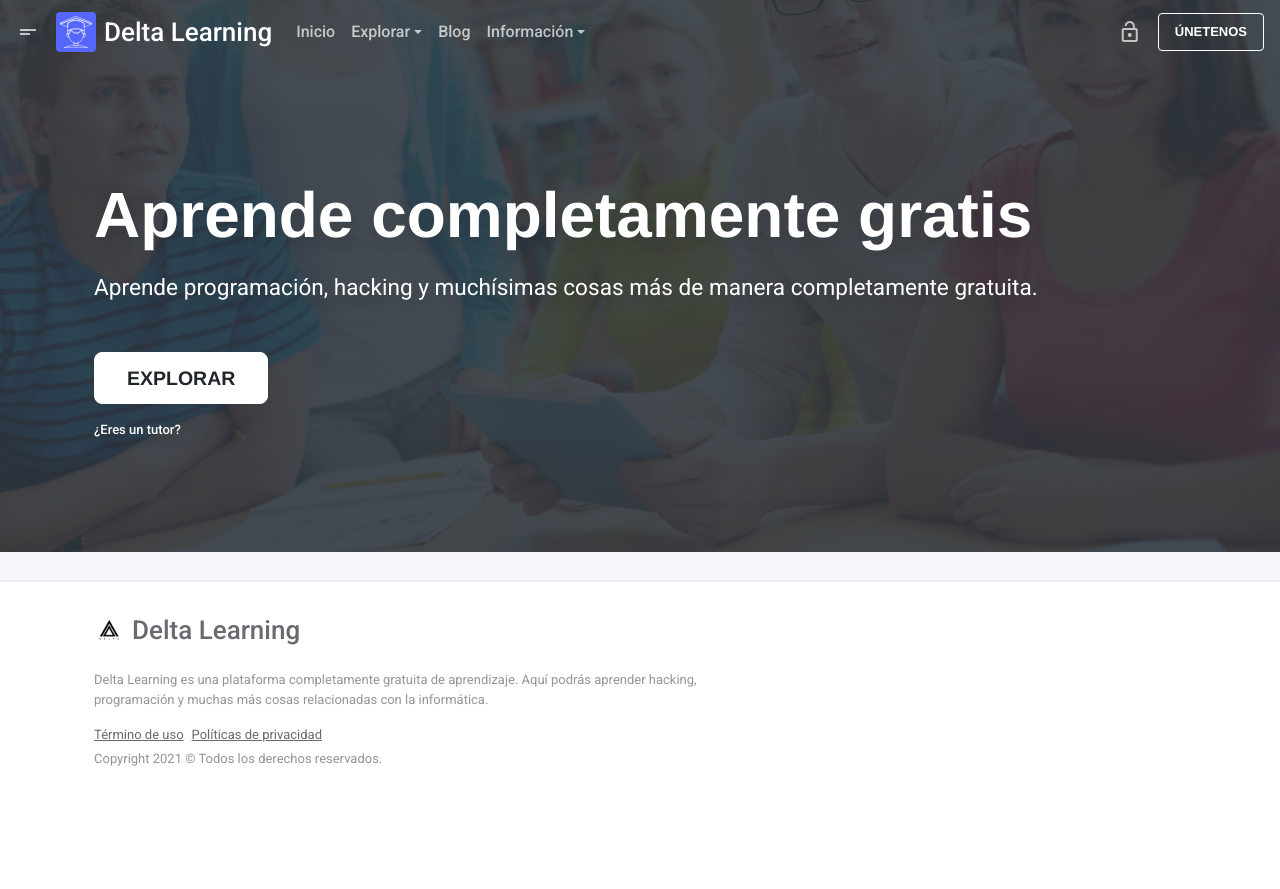
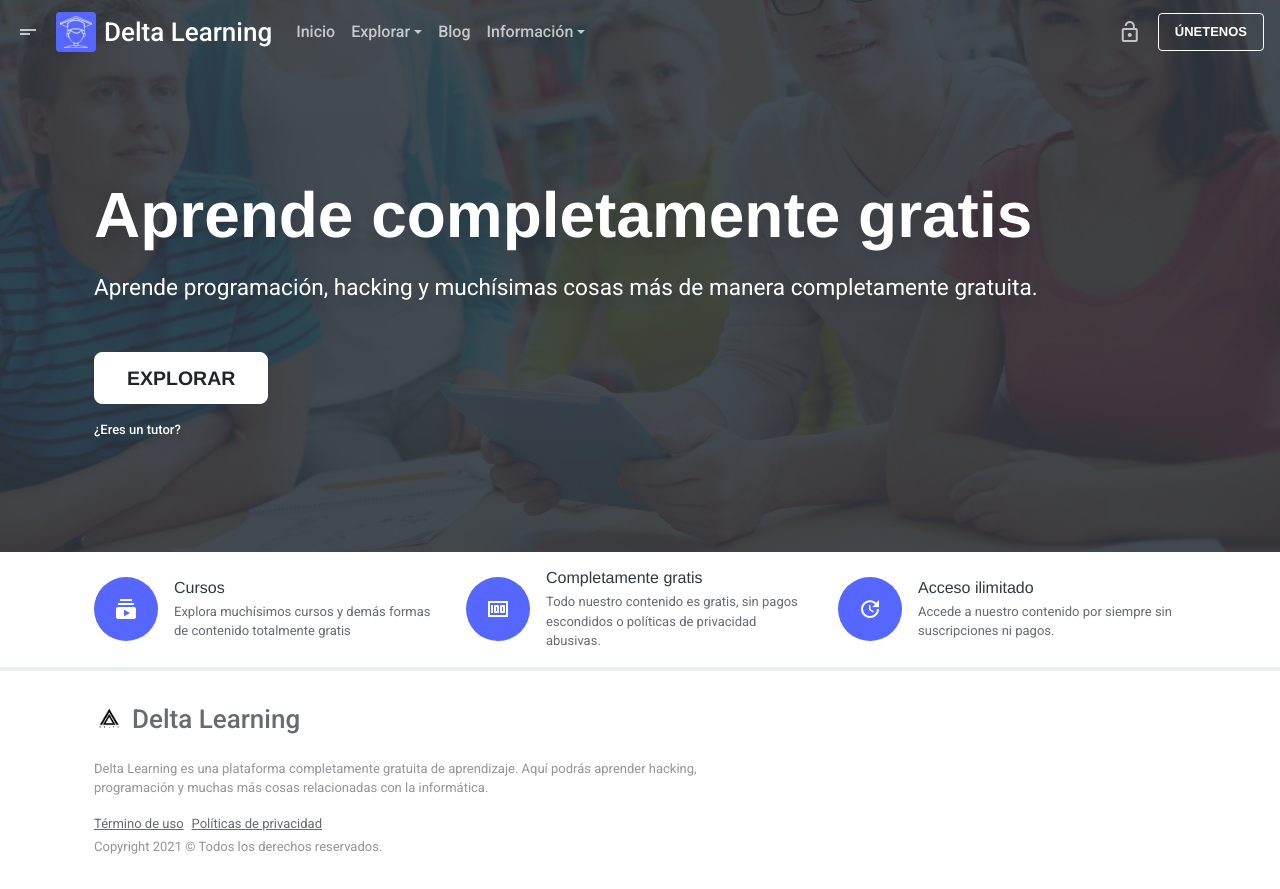
Before and after one commit to HermadesCGCO/LearningLMS, a PHP site: page /index.php in a window 1280 px wide. Before the commit the page ends 766 px from the top, so only its background shows below. Run offline with PHP 8.4, Linux system fonts and the light colour scheme.

Commit message:
Actualizada la pagina principal

```diff
--- a/index.php
+++ b/index.php
@@ -7,7 +7,63 @@ include $_SERVER["DOCUMENT_ROOT"] . "/inc/head.php";
 
 ?>
 
+<div class="mdk-header-layout__content page-content">
 
+  <div class="border-bottom-2 py-16pt navbar-light bg-white border-bottom-2">
+    <div class="container page__container">
+      <div class="row align-items-center">
+
+	<div class="d-flex col-md align-items-center border-bottom
+		    border-md-0 mb-16pt mb-md-0 pb-16pt pb-md-0">
+	  <div class="rounded-circle bg-primary w-64 h-64 d-inline-flex
+		      align-items-center justify-content-center mr-16pt">
+	    <i class="material-icons text-white">subscriptions</i>
+	  </div>
+	  <div class="flex">
+	    <div class="card-title mb-4pt">Cursos</div>
+	    <p class="card-subtitle text-70">
+	      Explora muchísimos cursos y demás formas de contenido totalmente
+	      gratis
+	    </p>
+	  </div>
+	</div>
+
+	<div class="d-flex col-md align-items-center border-bottom
+		    border-md-0 mb-16pt mb-md-0 pb-16pt pb-md-0">
+	  <div class="rounded-circle bg-primary w-64 h-64 d-inline-flex
+		      align-items-center justify-content-center mr-16pt">
+	    <i class="material-icons text-white">money</i>
+	  </div>
+	  <div class="flex">
+	    <div class="card-title mb-4pt">Completamente gratis</div>
+	    <p class="card-subtitle text-70">
+	      Todo nuestro contenido es gratis, sin pagos escondidos o
+	      políticas de privacidad abusivas.
+	    </p>
+	  </div>
+	</div>
+
+	<div class="d-flex col-md align-items-center border-bottom
+		    border-md-0 mb-16pt mb-md-0 pb-16pt pb-md-0">
+	  <div class="rounded-circle bg-primary w-64 h-64 d-inline-flex
+		      align-items-center justify-content-center mr-16pt">
+	    <i class="material-icons text-white">update</i>
+	  </div>
+	  <div class="flex">
+	    <div class="card-title mb-4pt">Acceso ilimitado</div>
+	    <p class="card-subtitle text-70">
+	      Accede a nuestro contenido por siempre sin suscripciones ni
+	      pagos.
+	    </p>
+	  </div>
+	</div>
+
+
+      </div>
+    </div>
+  </div>
+
+</div>
 
 <?php
 
```
Also changed, not shown: pages/tutor/courses.php (+4 -6 lines).
